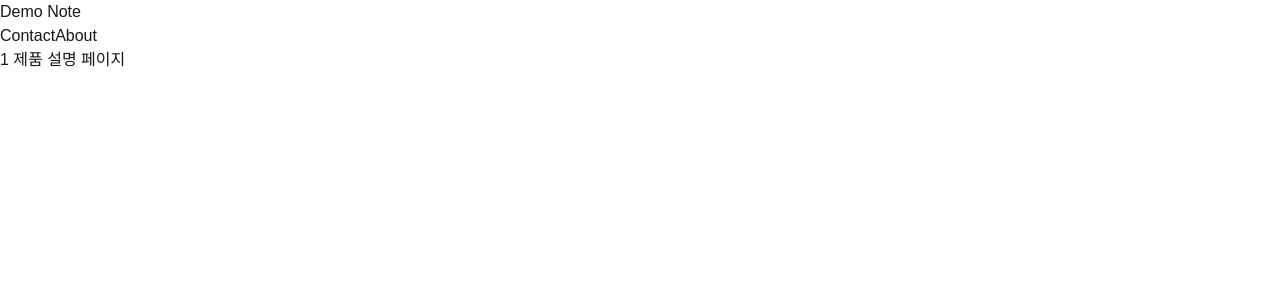
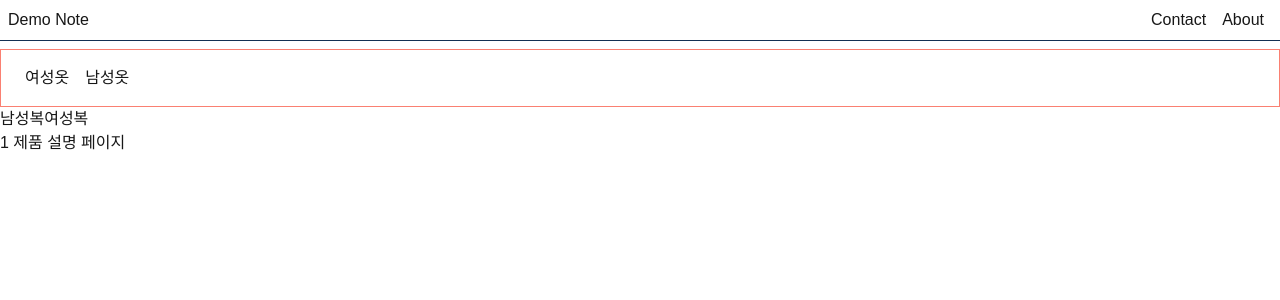
Before and after one commit to ChoiLeo99/Next-study-project1, a Next.js app: page /products/1 in a window 1280 px wide. Shown: the top 300 px of the page. Built offline with nearby package versions, Linux system fonts and the light colour scheme.

Commit message:
레이아웃 페이지 구성

```diff
--- /dev/null
+++ b/src/app/layout.module.css
@@ -0,0 +1,11 @@
+.header {
+    display: flex;
+    justify-content: space-between;
+    align-items: center;
+    padding: 8px;
+    border-bottom: 1px solid #132f52;
+}
+
+.nav a {
+    padding: 0px 8px;
+}
--- a/src/app/layout.tsx
+++ b/src/app/layout.tsx
@@ -1,20 +1,13 @@
-import type { Metadata } from "next";
-import { Geist, Geist_Mono } from "next/font/google";
 import "./globals.css";
-import Link from "next/link";
-
-export const metadata = {
-  title: "Next.js 16 Example",
-  description: "Basic routing example with App Router",
-};
+import styles from './layout.module.css';
 
 export default function RootLayout({ children }: { children: React.ReactNode }) {
   return (
     <html lang="en">
       <body>
-        <header>
+        <header className={styles.header}>
           <h1>Demo Note</h1>
-          <nav>
+          <nav className={styles.nav}>
             <a href="">Contact</a>
             <a href="">About</a>
           </nav>
--- a/src/app/products/[slug]/page.tsx
+++ b/src/app/products/[slug]/page.tsx
@@ -7,8 +7,16 @@ export default async function PantsPage({
 }) {
   const { slug } = await params
 
-  console.log("서버에서 받은 경로 위치:" ,slug)
-  return <h1>{slug} 제품 설명 페이지</h1>
+  console.log("서버에서 받은 경로 위치:", slug)
+  return (
+    <div>
+      <header>
+        <a href=''>남성복</a>
+        <a href=''>여성복</a>
+      </header>
+      <h1> {slug} 제품 설명 페이지</h1>
+    </div>
+  );
 }
 
 export function generateStaticParams() {
--- /dev/null
+++ b/src/app/products/layout.module.css
@@ -0,0 +1,13 @@
+.nav {
+    padding: 16px;
+    margin-top: 8px;
+    border: 1px solid salmon;
+}
+
+.nav a {
+    padding: 0 8px;
+}
+
+.product {
+    padding: 16px;
+}
--- /dev/null
+++ b/src/app/products/layout.tsx
@@ -0,0 +1,20 @@
+import styles from './layout.module.css';
+
+// export const metadata = {
+//     title: "Next.js 16 Example",
+//     description: "Basic routing example with App Router",
+// };
+
+export default function ProductsLayout({ children }: { children: React.ReactNode }) {
+    return (
+        <>
+            <nav className={styles.nav}>
+                <a href=''>여성옷</a>
+                <a href=''>남성옷</a>
+            </nav>
+            <section className={styles.products}>
+                {children}
+            </section>
+        </>
+    );
+}
```
